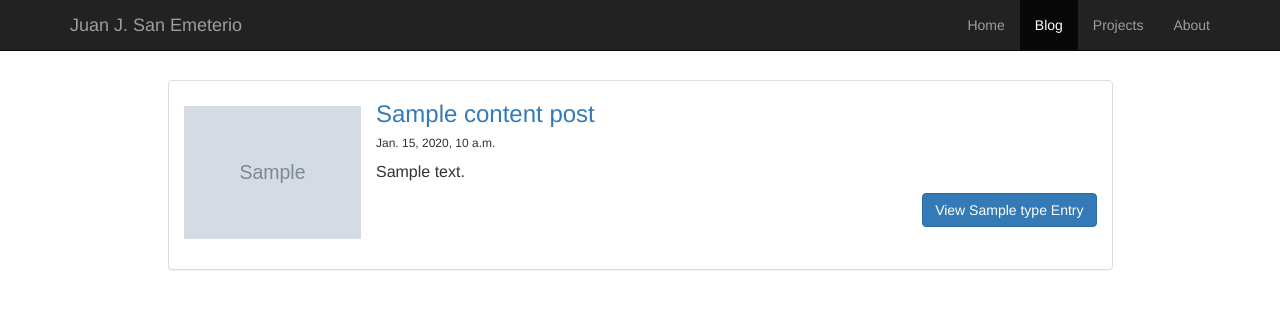
After one commit to juanjose49/blog, a Django app: template content/templates/blog_list.html in a window 1280 px wide. The commit adds this page. Shown: the top 309 px of the page. Run offline with Django 3.2, Linux system fonts and the light colour scheme; the template is opened without the code that fills it: most values are stand-ins (such as "Sample title", 1, 10 or a date in 2020); grey boxes marked "Sample" are stand-in pictures; some libraries are stand-ins or nearby versions.

Commit message:
changed blog and projects page functionaility to list entries. Entries are now presented by themselves.

```diff
--- a/content/templates/base.html
+++ b/content/templates/base.html
@@ -80,9 +80,9 @@
 						</div>
 				</div>
 			</div>
+		</div>
+		<div class = "navbar navbar-inverse navbar-fixed-bottom">
 		</div>-->
-		<div class = "navbar navbar-inverse navbar-static-bottom">
-		</div>
 
 		<script src = "http://code.jquery.com/jquery-1.11.2.min.js"></script>
 		<script src = "/static/js/bootstrap.js"></script>
--- /dev/null
+++ b/content/templates/blog_list.html
@@ -0,0 +1,3 @@
+{% extends 'content_list_base.html' %}
+{% block title_text %}Juan Emeterio | Blog{% endblock %}
+{% block active_link %}blog_link{% endblock %}
--- a/content/templates/content_base.html
+++ b/content/templates/content_base.html
@@ -1,6 +1,5 @@
 {% extends 'base.html' %}
 {%block content%}
-	{%for content_post in content_posts%}
 		<div id = "{{content_post.id}}" style="padding-top:55px; margin-top:-55px;" class = container>
 			<div class = "row">
 				<div class = "col-lg-10 col-lg-offset-1">
@@ -19,5 +18,4 @@
 				</div>
 			</div>
 		</div>
-	{% endfor %}
 {% endblock %}
--- /dev/null
+++ b/content/templates/content_list_base.html
@@ -0,0 +1,20 @@
+{% extends 'base.html' %}
+{%block content%}
+	{%for content_post in content_posts%}
+		<div class = "container">
+			<div class = "row">
+				<div class = "col-xs-10 col-xs-offset-1">
+					<div class="panel panel-default">
+						<a href = "{{content_post.id}}"><img style = "padding-top: 10px; padding-left: 15px; padding-right: 15px;" class = "featuredImg  img-responsive pull-left"  src = "{{content_post.img.url}}" width = "22%" > </a>
+						<div class="panel-body">
+							<h3><a href = "{{content_post.id}}">{{content_post.title}}</a></h3>
+							<h6>{{content_post.date}}</h6>
+							<p>{{content_post.content|truncatechars:250 | striptags}}</p>
+							<a href = "{{content_post.id}}" class = "btn btn-{% if content_post.type|stringformat:"s" == "Projects" %}danger{% else %}primary{% endif %} pull-right">View {% if content_post.type|stringformat:"s" == "Projects"%}Project{%else%}{{content_post.type}} Entry{%endif%}</a>
+						</div>
+					</div>
+				</div>
+			</div>
+		</div>
+	{% endfor %}
+{% endblock %}
--- a/content/templates/index.html
+++ b/content/templates/index.html
@@ -4,7 +4,7 @@
 		<div class = "container">
 
 			<div class = "jumbotron text-center other-color">
-				<img class = "img-circle img-responsive center-block" src = "{{static_content.img.url}}" width = "30%" >
+				<img class = "img-circle img-responsive center-block" src = "{{static_content.img.url}}" width = "30%"  >
 				<h1>{{static_content.title}}</h1>
 				<p>{{static_content.content|safe}}</p>
 				<a class="btn btn-large btn-primary custom-width" href = "http://www.linkedin.com/in/juanjsanemeterio">LinkedIn</a>
@@ -20,10 +20,10 @@
 				<div class = "col-md-4">
 					<div class="panel panel-default">
  						 <div class="panel-body">
-							<h3><a href = "content/{{recent_post.type|lower}}/#{{recent_post.id}}">{{recent_post.title}}</a></h3>
+							<h3><a href = "content/{{recent_post.type|lower}}/{{recent_post.id}}">{{recent_post.title}}</a></h3>
 							<h6>{{recent_post.date}}</h6>
 							<p>{{recent_post.content|truncatechars:197 | striptags}}</p>
-							<a href = "content/{{recent_post.type|lower}}/#{{recent_post.id}}" class = "btn btn-{% if recent_post.type|stringformat:"s" == "Projects" %}danger{% else %}primary{% endif %} center-block">View {% if recent_post.type|stringformat:"s" == "Projects"%}Project{%else%}{{recent_post.type}} Entry{%endif%}</a>
+							<a href = "content/{{recent_post.type|lower}}/{{recent_post.id}}" class = "btn btn-{% if recent_post.type|stringformat:"s" == "Projects" %}danger{% else %}primary{% endif %} center-block">View {% if recent_post.type|stringformat:"s" == "Projects"%}Project{%else%}{{recent_post.type}} Entry{%endif%}</a>
 						</div>
 					</div>
 				</div>
--- /dev/null
+++ b/content/templates/projects_list.html
@@ -0,0 +1,3 @@
+{% extends 'content_list_base.html' %}
+{% block title_text %}Juan Emeterio | Projects{% endblock %}
+{% block active_link %}projects_link{% endblock %}
--- a/content/urls.py
+++ b/content/urls.py
@@ -8,5 +8,8 @@ urlpatterns = patterns('',
     url(r'^blog/$', 'content.views.blog', name='blog'),
     url(r'^projects/$', 'content.views.projects', name='projects'),
     url(r'^about/$', 'content.views.about', name='about'),
+    url(r'^blog/(\d+)/$', 'content.views.blog_entry', name='blog_entry'),
+    url(r'^projects/(\d+)/$', 'content.views.projects_entry', name='projects_entry'),
+
 
 )
```
Also changed, not shown: content/views.py (+10 -2 lines).
